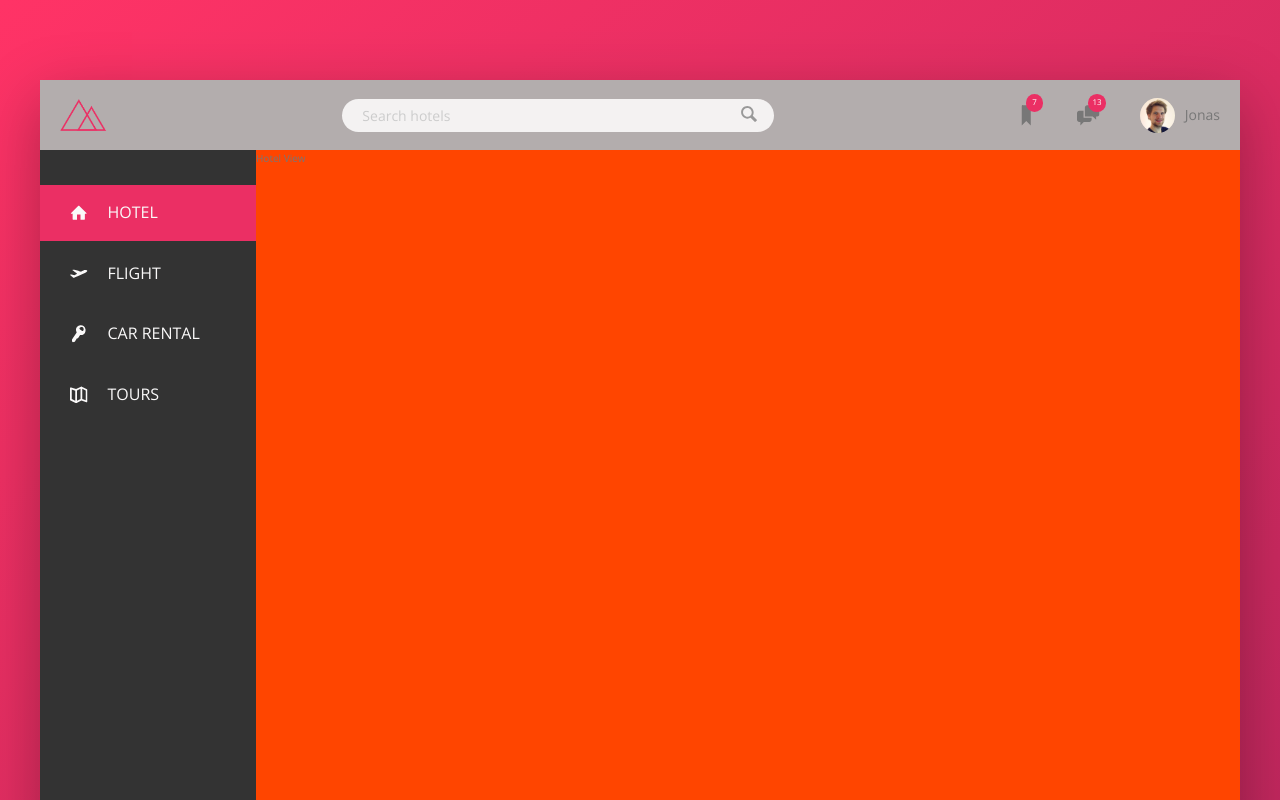
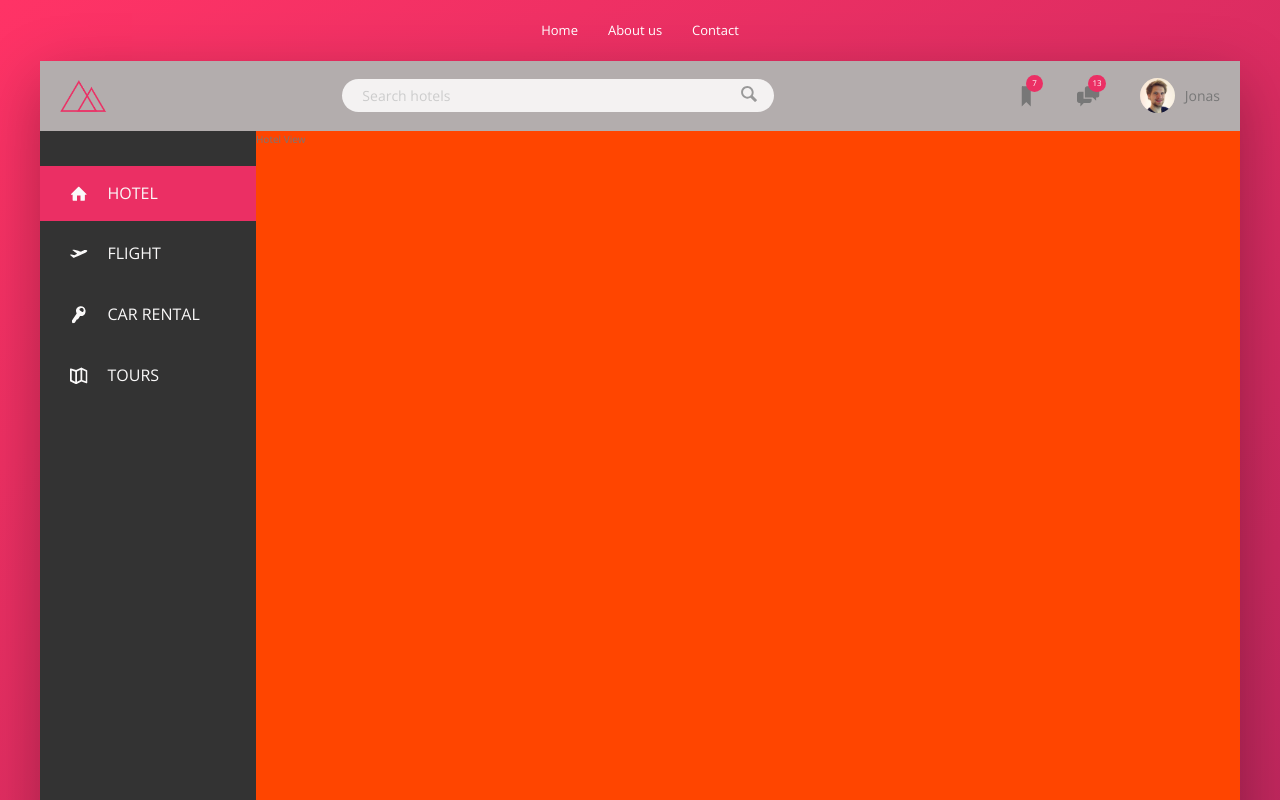
Before and after one commit to sogolmofrad/flexbox, a website: page index.html in a window 1280 px wide. Shown: the top 800 px of the page. Drawn offline with nearby package versions, Linux system fonts and the light colour scheme.

Commit message:
Added menu

```diff
--- a/css/style.css
+++ b/css/style.css
@@ -38,6 +38,22 @@
   background-size: cover;
   background-repeat: no-repeat;
   min-height: 100vh; }
+
+  .nav-links a {
+    color: white;
+    text-decoration: none;
+    font-size: 13px;
+  }
+
+  .nav-links {
+    list-style: none;
+    display: flex;
+    justify-content: center;
+    align-items: center;
+    padding:2rem;
+    margin-bottom: -8rem;
+    gap: 3rem;
+  }
 
 .container {
   max-width: 120rem;
--- a/index.html
+++ b/index.html
@@ -14,6 +14,13 @@
     <title>trillo &mdash; Your all-in-one booking app</title>
   </head>
   <body>
+    <nav class="navbar">
+      <ul class="nav-links">
+        <li><a href="#">Home</a></li>
+        <li><a href="#">About us</a></li>
+        <li><a href="#">Contact</a></li>
+      </ul>
+    </nav>
     <div class="container">
       <header class="header">
         <img class="logo" alt="Logo" src="img/logo.png" />
```
